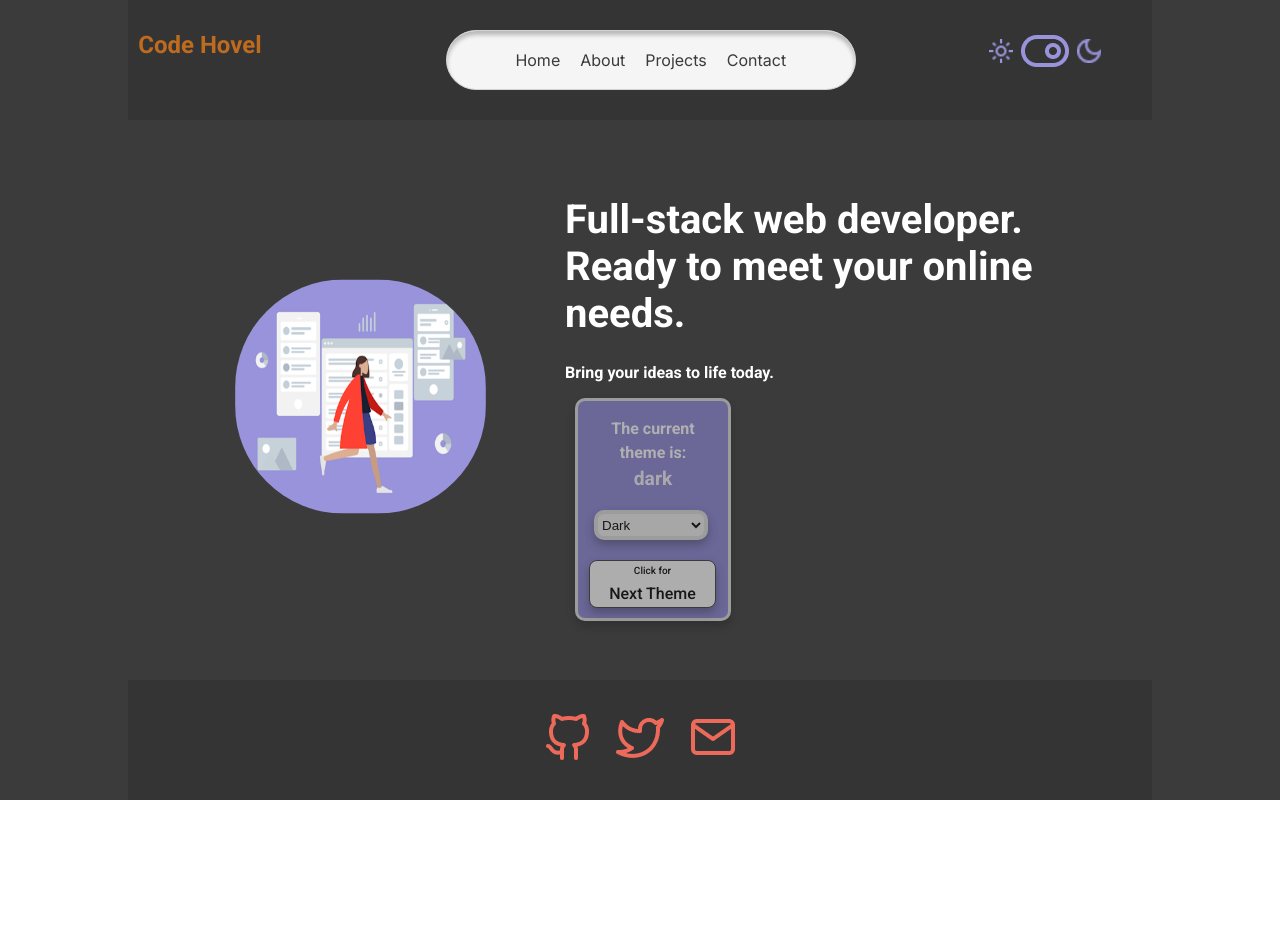
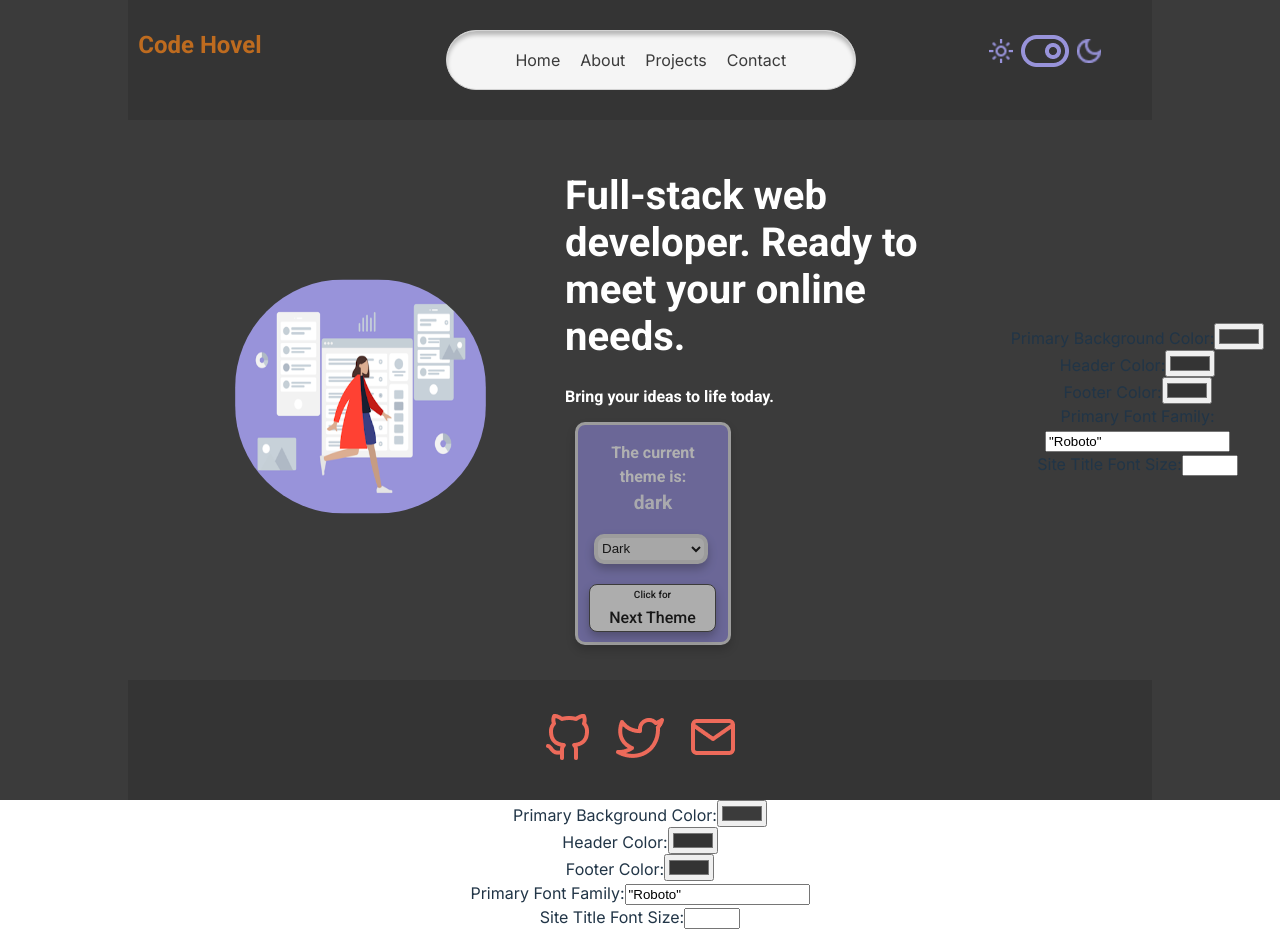
Before and after one commit to evanpixelgame/CodeHovel, a React (Vite) app: page / in a window 1280 px wide. Before the commit the page ends 800 px from the top, so only its background shows below. Built offline with nearby package versions, Linux system fonts and the light colour scheme.

Commit message:
customizerinprog

```diff
--- a/src/App.jsx
+++ b/src/App.jsx
@@ -3,6 +3,7 @@ import { useThemeContext } from "./ThemeContext";
 import Main from "./components/main/Main";
 import Header from "./components/header/Header";
 import Footer from "./components/footer/Footer";
+import ThemeCustomizer from "./components/main/ThemeCustomizer";
 
 function App() {
   const { theme } = useThemeContext();
@@ -12,6 +13,7 @@ function App() {
       <Header />
       <Main />
       <Footer />
+      <ThemeCustomizer />
     </div>
   );
 }
--- a/src/components/main/HomeText.jsx
+++ b/src/components/main/HomeText.jsx
@@ -1,3 +1,4 @@
+import ThemeCustomizer from "./ThemeCustomizer";
 import ThemeSelector from "./ThemeSelector";
 
 const HomeText = () => {
--- a/src/components/main/Main.jsx
+++ b/src/components/main/Main.jsx
@@ -2,6 +2,7 @@ import "./Main.css";
 import Portrait from "./Portrait";
 import HomeText from "./HomeText";
 import SideBorders from "./SideBorders";
+import ThemeCustomizer from "./ThemeCustomizer";
 
 const Main = () => {
   return (
@@ -10,6 +11,7 @@ const Main = () => {
         <SideBorders />
         <Portrait />
         <HomeText />
+        <ThemeCustomizer />
       </div>
     </div>
   );
--- /dev/null
+++ b/src/components/main/ThemeCustomizer.jsx
@@ -0,0 +1,128 @@
+import React, { useState, useEffect } from "react";
+
+const getCssVariableValue = (variableName) => {
+  return getComputedStyle(document.documentElement)
+    .getPropertyValue(variableName)
+    .trim();
+};
+
+const ThemeCustomizer = () => {
+  const [themeProperties, setThemeProperties] = useState({
+    primaryBgColor: getCssVariableValue("--primary-bg-color") || "#3b3b3b",
+    secondaryBgColor: getCssVariableValue("--secondary-bg-color") || "#343434",
+    primaryAccentColor:
+      getCssVariableValue("--primary-accent-color") || "#9995db",
+    secondaryAccentColor:
+      getCssVariableValue("--secondary-accent-color") || "#ed6a5a",
+    tertiaryAccentColor:
+      getCssVariableValue("--tertiary-accent-color") || "#fb8b24",
+    primaryFontFamily:
+      getCssVariableValue("--primary-font-family") || '"Roboto"',
+    primaryTextColor: getCssVariableValue("--primary-text-color") || "#b4b4b4",
+    secondaryTextColor:
+      getCssVariableValue("--secondary-text-color") || "#ffffff",
+    mainTextFontSize: getCssVariableValue("--main-text-font-size") || "40px",
+    subTextFontSize: getCssVariableValue("--sub-text-font-size") || "16px",
+    siteTitleFontFamily:
+      getCssVariableValue("--site-title-font-family") || '"Roboto"',
+    siteTitleColor: getCssVariableValue("--site-title-color") || "#ce721d",
+    siteTitleFontSize: getCssVariableValue("--site-title-font-size") || "24px",
+    siteTitlePadLeft: getCssVariableValue("--site-title-pad-left") || "1%",
+    navBgColor: getCssVariableValue("--nav-bg-color") || "#f5f5f5",
+    navLinkColor: getCssVariableValue("--nav-link-color") || "#3b3b3b",
+    navLinkFontFamily:
+      getCssVariableValue("--nav-link-font-family") || '"Inter"',
+    headerWidth: getCssVariableValue("--header-width") || "80%",
+    headerHeight: getCssVariableValue("--header-height") || "15%",
+    headerBgColor: getCssVariableValue("--header-bg-color") || "#343434",
+    footerWidth: getCssVariableValue("--footer-width") || "80%",
+    footerHeight: getCssVariableValue("--footer-height") || "15%",
+    footerBgColor: getCssVariableValue("--footer-bg-color") || "#343434",
+    togglePlacementTop: getCssVariableValue("--toggle-placement-top") || "5%",
+    togglePlacementRight:
+      getCssVariableValue("--toggle-placement-right") || "5%",
+    themeSelectorBgColor:
+      getCssVariableValue("--theme-selector-bg-color") || "#8b85d5",
+    sideBorderBgColor:
+      getCssVariableValue("--side-border-bg-color") || "#343434",
+    sideBorderDisplay: getCssVariableValue("--side-border-display") || "none",
+    socialLinksGap: getCssVariableValue("--social-links-gap") || "20%",
+  });
+
+  useEffect(() => {
+    for (const [key, value] of Object.entries(themeProperties)) {
+      const cssVariableName = `--${key
+        .replace(/([A-Z])/g, "-$1")
+        .toLowerCase()}`;
+      document.documentElement.style.setProperty(cssVariableName, value);
+    }
+  }, [themeProperties]);
+
+  const handleInputChange = (property, value) => {
+    // Append 'px' to the value if it's a number (assuming it's always a number in your case)
+    let formattedValue = typeof value === "number" ? `${value}px` : value;
+    if (property === "primaryFontFamily" && !value.startsWith('"')) {
+      formattedValue = `"${value}`; // Add quotes around the value
+    }
+
+    setThemeProperties((prevProps) => ({
+      ...prevProps,
+      [property]: formattedValue,
+    }));
+  };
+
+  return (
+    <div className="theme-customizer">
+      <div>
+        <label>Primary Background Color:</label>
+        <input
+          type="color"
+          value={themeProperties.primaryBgColor}
+          onChange={(e) => handleInputChange("primaryBgColor", e.target.value)}
+        />
+      </div>
+      <div>
+        <label>Header Color:</label>
+        <input
+          type="color"
+          value={themeProperties.headerBgColor}
+          onChange={(e) => handleInputChange("headerBgColor", e.target.value)}
+        />
+      </div>
+
+      <div>
+        <label>Footer Color:</label>
+        <input
+          type="color"
+          value={themeProperties.footerBgColor}
+          onChange={(e) => handleInputChange("footerBgColor", e.target.value)}
+        />
+      </div>
+      <div>
+        <label>Primary Font Family:</label>
+        <input
+          type="text"
+          value={themeProperties.primaryFontFamily}
+          onChange={(e) =>
+            handleInputChange("primaryFontFamily", e.target.value)
+          }
+        />
+      </div>
+      <div>
+        <label>Site Title Font Size:</label>
+        <input
+          type="number"
+          value={themeProperties.siteTitleFontSize}
+          onChange={(e) =>
+            handleInputChange("siteTitleFontSize", e.target.value)
+          }
+          min="10"
+          max="50"
+        />
+      </div>
+      {/* Add more inputs for other properties */}
+    </div>
+  );
+};
+
+export default ThemeCustomizer;
```
Also changed, not shown: src/components/main/ThemeCustomizerDraft.jsx (added, +123 -0 lines).
